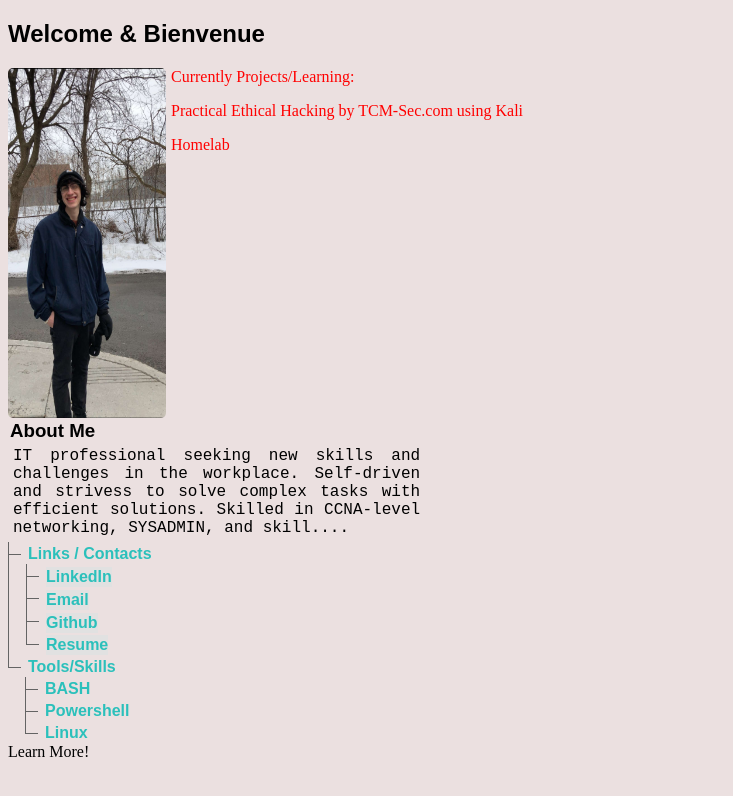
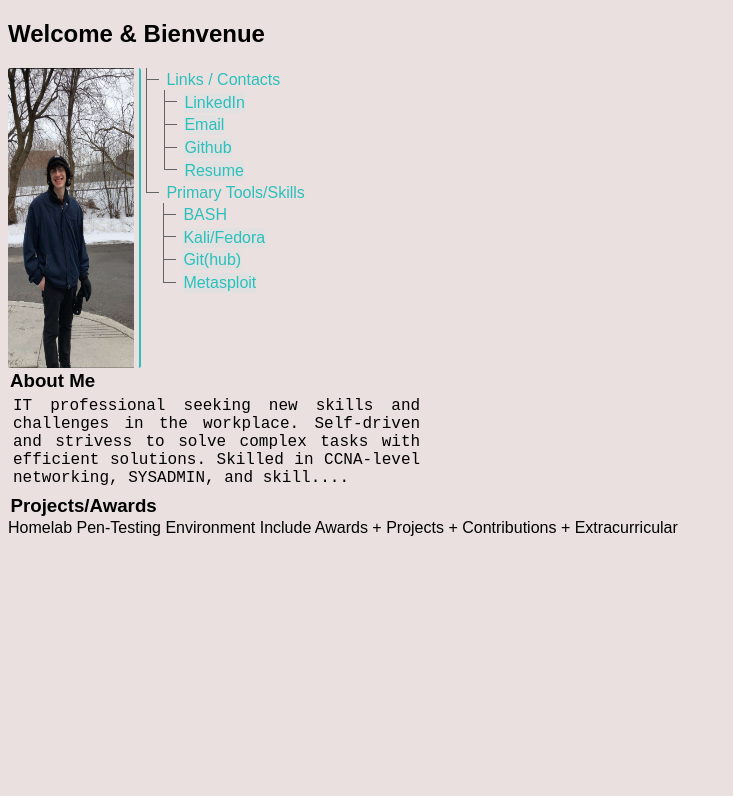
Before and after one commit to bdinon15/site, a plain HTML site: page index.html in a window 1280 px wide. Shown: the whole page, without its empty margins (0-733 px from the left). Drawn offline with nearby package versions, Linux system fonts and the light colour scheme; a web font is replaced by a local one.

Commit message:
Major Site Update

```diff
--- a/index.html
+++ b/index.html
@@ -10,6 +10,7 @@ ______              __
                     /_/
 --->
 <head>
+	<script src="scripts.js"></script>
 <link rel="preconnect" href="https://fonts.gstatic.com">
 <link href="https://fonts.googleapis.com/css2?family=DotGothic16&display=swap" rel="stylesheet">
 <title>B e n</title>
@@ -31,10 +32,24 @@ ______              __
 			<img src="images/itsme.jpg">
 		</div>
 		<div class="c2">
-			<span>Currently Projects/Learning:</span>
-			<p>Practical Ethical Hacking by TCM-Sec.com using Kali</p>
-			<p>Homelab</p>
-			<p></p>
+			<ul class="tree">
+    <li>Links / Contacts
+     <ul>
+	  <li><a href="https://www.linkedin.com/in/benjamin-dinon-849a4b15a/" class=shutter>LinkedIn</a></li>
+      <li><a id="email" href="mailto:ben.dinon15@gmail.com" class=shutter onmouseover="myFunction()" onmouseout="link()">Email</a></li>
+      <li><a href="https://github.com/bdinon15/" class=shutter>Github</a></li>
+	  <li><a href="https://drive.google.com/file/d/1xdSxp9kM7gHYHWVF3LCtFgZ1agyCg1GZ/view?usp=sharing" class=shutter>Resume</a></li>
+     </ul>
+    </li>
+    <li>Primary Tools/Skills
+     <ul>
+      <li>BASH
+      <li><a id ="kali" href="#" class="shutter">Kali/Fedora</a></li>
+	  <li><a id="git" href="#" class="shutter" onmouseover="clone()" onmouseout="git()">Git(hub)</a></li>
+	<li><a id ="meta" href="#" class="shutter" onmouseover="msf()" onmouseout="meta()">Metasploit</a></li>
+     </ul>
+    </li>
+   </ul>
 		</div>
 	</div>
 	<div class="containerAbt">
@@ -44,28 +59,12 @@ ______              __
 		</div>
 	</div>
 	<div id="container">
-	<ul class="tree">
-    <li>Links / Contacts
-     <ul>
-	  <li><a href="https://www.linkedin.com/in/benjamin-dinon-849a4b15a/" class=shutter>LinkedIn</a></li>
-      <li><a href="mailto:ben.dinon15@gmail.com" class=shutter>Email</a></li>
-      <li><a href="https://github.com/bdinon15/" class=shutter>Github</a></li>
-	  <li><a href="https://drive.google.com/file/d/1xdSxp9kM7gHYHWVF3LCtFgZ1agyCg1GZ/view?usp=sharing" class=shutter>Resume</a></li>
-     </ul>
-    </li>
-    <li>Tools/Skills
-     <ul>
-      <li>BASH
-      <li>Powershell</li>
-	  <li>Linux</li>
-     </ul>
-    </li>
-   </ul>
 	</div>
 <div class="more">
-<span>Learn More!</span>
-	<div class='pdf'>
-	</div>
+	<h3>Projects/Awards</h3>
+	<span>Homelab</span>
+	<span>Pen-Testing Environment</span>
+	<span>Include Awards + Projects + Contributions + Extracurricular </span>
 </div>
 </div>
 </body>
--- /dev/null
+++ b/scripts.js
@@ -0,0 +1,20 @@
+function myFunction() {
+  document.getElementById("email").innerHTML = "ben.dinon15@gmail.com";
+}
+function link() {
+  document.getElementById("email").innerHTML = "Email";
+}
+function msf (){
+		document.getElementById("meta").innerHTML = "msfconsole";
+}
+function meta (){
+		document.getElementById("meta").innerHTML = "Metasploit";
+}
+
+function clone () {
+	document.getElementById("git").innerHTML = "git clone";
+}
+
+function git () {
+	document.getElementById("git").innerHTML = "Git(Hub)";
+}
--- a/styles/index.css
+++ b/styles/index.css
@@ -1,6 +1,6 @@
-#title, .about, ul.tree {
+#title, .about, ul.tree, .more {
 	font-family: 'DotGothic16', sans-serif;
-	width: 75%;
+	font-weight: d;
 }
 
 .app {
@@ -32,13 +32,14 @@ section dl {
 }
 
 #aboutMe {
-	 font-family: "Courier Prime", monospace;
+	font-family: "Courier Prime", monospace;
 	display: block;
 	margin: 5px;
 }
 
 .contain {
 	width: 100%;
+	display: block;
 }
 
 @media only screen and (max-width: 1000px) {
@@ -49,11 +50,13 @@ section dl {
 
 .contain .c1 img{
 	position: relative;
-	width: 12.5%;
-	height: 350px;
+	width: 10%;
+	height: 300px;
 	margin: auto;
 	float: left;
-	border-radius: 5px;
+	border-radius: 2.5px;
+	border-right: 2px solid #2BC0BB;
+	padding-right: 5px;
 }
 .contain .c2{
 	position: relative;
@@ -66,18 +69,25 @@ section dl {
 	clear: both;
 	display: table;
 }
-.contain .c2 {
-	color: red;
-}
 
 .more {
 	float: left;
 	display: block;
 }
+.more h3 {
+	margin: 2.5px;
+}
 a:visited, a:active, a:checked, a:any-link {
 	text-decoration: none;
 	color: #2BC0BB;
 }
+#title img { width: 33%;
+	border-bottom: 2.5px solid #2BC0BB;
+	padding: 2.5px;
+	margin: auto;
+
+}
+
 ul.tree, ul.tree ul {
     list-style: none;
      margin: 0;
@@ -91,10 +101,13 @@ ul.tree, ul.tree ul {
      padding: 0 7px;
      line-height: 20px;
 	 color: #2BC0BB;
-     font-weight: bold;
+     font-weight: 500;
      border-left:1px solid rgb(100,100,100);
-
    }
+	ul.tree li a:hover{
+	background-color: black;
+	color:#33FF33;
+	}
 
    ul.tree li:last-child {
        border-left:none;
```
Also changed, not shown: term.gif (added), term1.gif (added).
